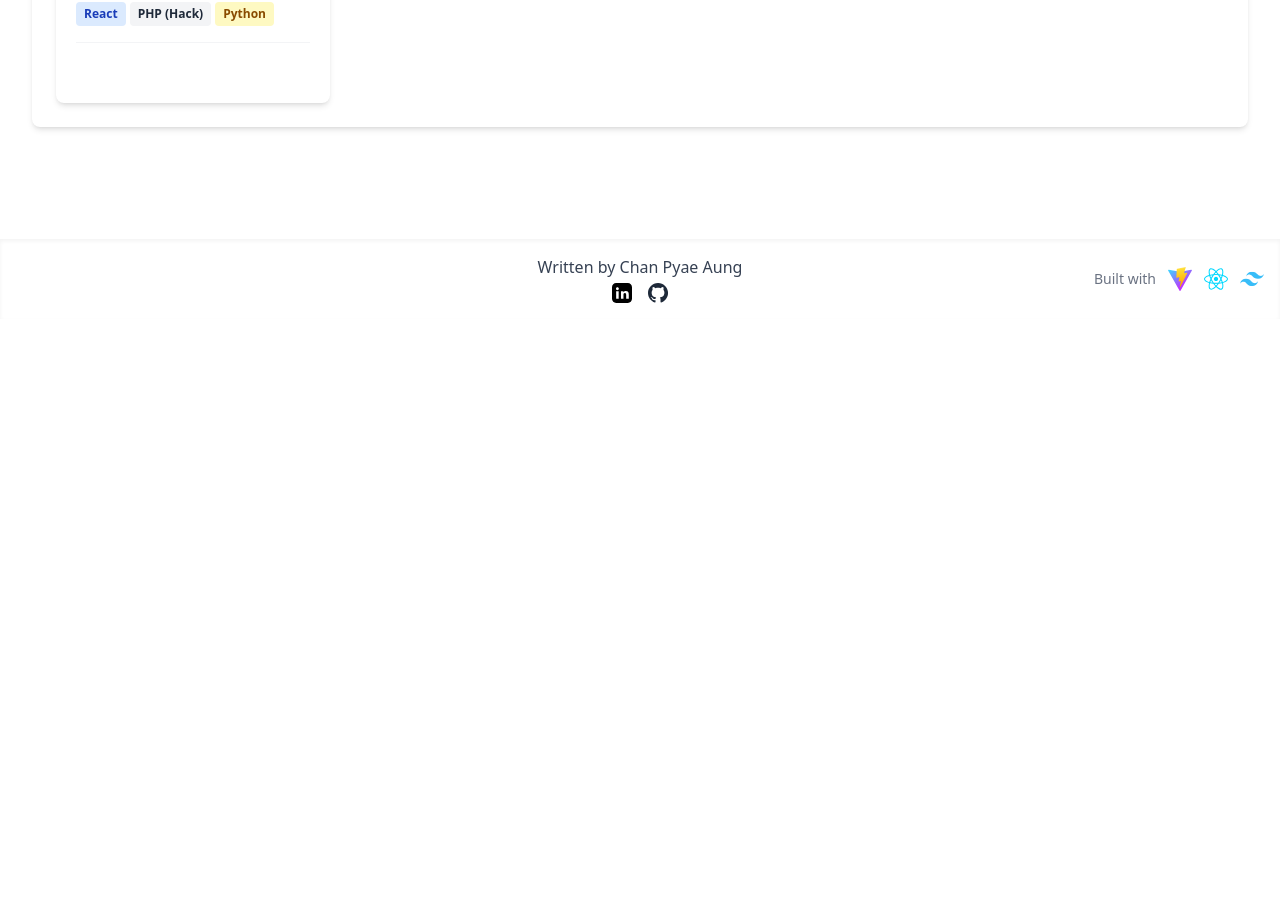
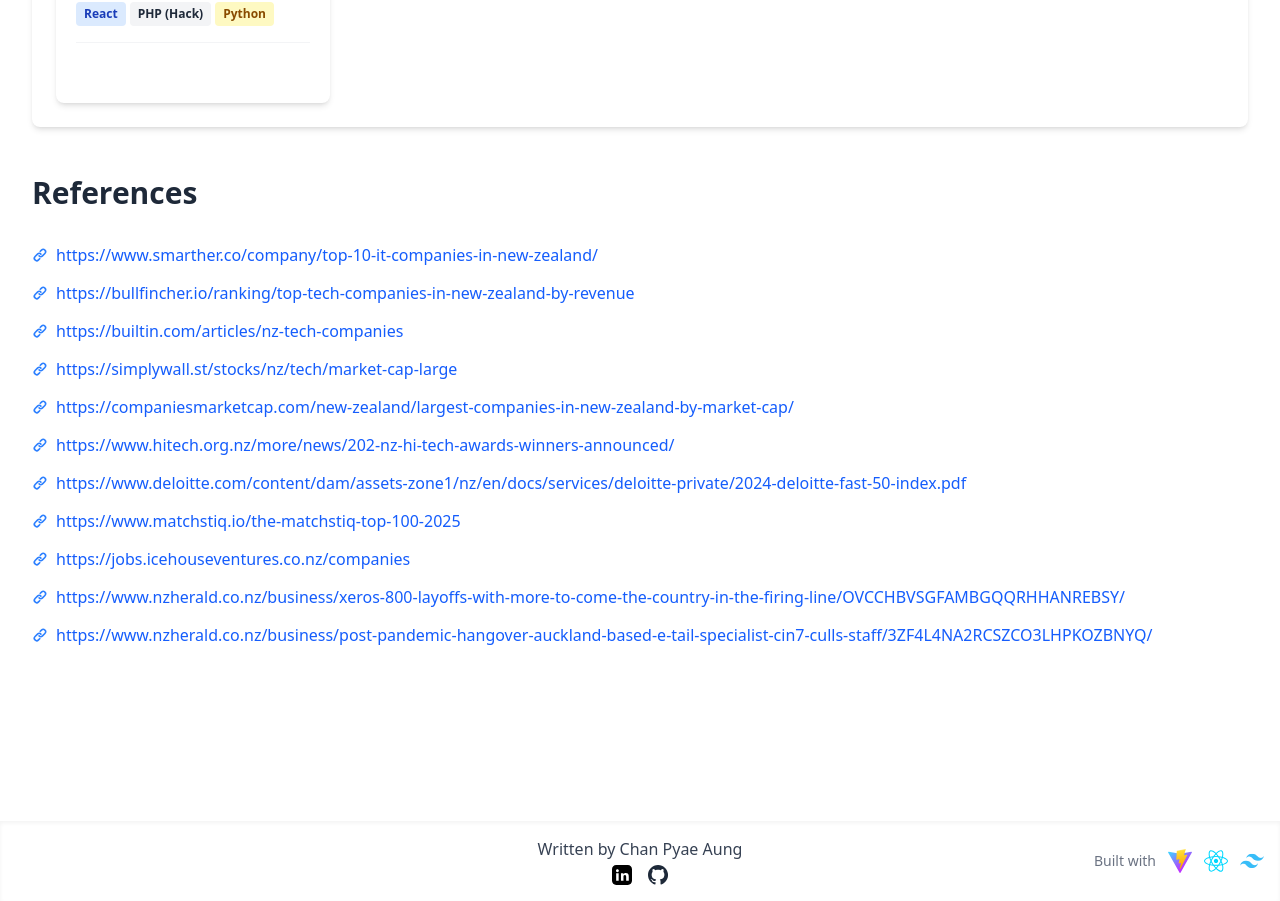
Before and after one commit to chanpyaung/nz-tech-companies, a React (Vite) app: page / in a window 1280 px wide. Shown: the part 7236-8137 px from the top of the page. Before the commit the page ends 7555 px from the top, so only its background shows below. Built offline with nearby package versions, Linux system fonts and the light colour scheme.

Commit message:
feat: added reference links.

```diff
--- a/src/App.jsx
+++ b/src/App.jsx
@@ -6,6 +6,8 @@ import FilterControls from './components/company/FilterControls';
 import CompanyGrid from './components/company/CompanyGrid';
 import Footer from './components/footer/Footer';
 import CompanyModal from './components/company/CompanyModal';
+import References from './components/references/References';
+import { references } from './utils/dataUtils';
 Chart.register(ArcElement, Tooltip, Legend);
 
 function App() {
@@ -69,6 +71,7 @@ if (error) return <div className="flex items-center justify-center h-screen text
           <h2 className="text-3xl font-bold text-center mb-8">Company Explorer</h2>
           <FilterControls filters={filters} setFilters={setFilters} categories={categories} techStacks={techStacks} />
           <CompanyGrid companies={filteredCompanies} allCategories={categories} onSelectCompany={setSelectedCompany} />
+          <References references={references}/>
         </section>
       </main>
       <Footer/>
--- /dev/null
+++ b/src/components/references/References.jsx
@@ -0,0 +1,38 @@
+import React from "react";
+
+function References({ references }) {
+    const links = references.map((ref, index) => (
+        <li key={index} className="mb-3">
+            <a
+                href={ref}
+                target="_blank"
+                rel="noopener noreferrer"
+                className="inline-flex items-center text-blue-600 hover:text-blue-800 hover:underline transition-colors duration-200 font-medium"
+            >
+                <svg className="w-4 h-4 mr-2 text-blue-500" fill="currentColor" viewBox="0 0 20 20">
+                    <path fillRule="evenodd" d="M12.586 4.586a2 2 0 112.828 2.828l-3 3a2 2 0 01-2.828 0 1 1 0 00-1.414 1.414 4 4 0 005.656 0l3-3a4 4 0 00-5.656-5.656l-1.5 1.5a1 1 0 101.414 1.414l1.5-1.5zm-5 5a2 2 0 012.828 0 1 1 0 101.414-1.414 4 4 0 00-5.656 0l-3 3a4 4 0 105.656 5.656l1.5-1.5a1 1 0 10-1.414-1.414l-1.5 1.5a2 2 0 11-2.828-2.828l3-3z" clipRule="evenodd" />
+                </svg>
+                {ref}
+            </a>
+        </li>
+    ));
+
+    return (
+        <section id="references" className="py-12 scroll-mt-20">
+            <div className="container mx-auto">
+                <div className=" mx-auto">
+                    <h2 className="text-3xl font-bold text-start mb-8 text-gray-800">
+                        References
+                    </h2>
+                    <div>
+                        <ul className="space-y-3">
+                            {links}
+                        </ul>
+                    </div>
+                </div>
+            </div>
+        </section>
+    );
+}
+
+export default References;
--- /dev/null
+++ b/src/utils/dataUtils.js
@@ -0,0 +1,16 @@
+export const references = [
+    // General Research & Rankings
+    "https://www.smarther.co/company/top-10-it-companies-in-new-zealand/",
+    "https://bullfincher.io/ranking/top-tech-companies-in-new-zealand-by-revenue",
+    "https://builtin.com/articles/nz-tech-companies",
+    "https://simplywall.st/stocks/nz/tech/market-cap-large",
+    "https://companiesmarketcap.com/new-zealand/largest-companies-in-new-zealand-by-market-cap/",
+    "https://www.hitech.org.nz/more/news/202-nz-hi-tech-awards-winners-announced/",
+    "https://www.deloitte.com/content/dam/assets-zone1/nz/en/docs/services/deloitte-private/2024-deloitte-fast-50-index.pdf",
+    "https://www.matchstiq.io/the-matchstiq-top-100-2025",
+    "https://jobs.icehouseventures.co.nz/companies",
+
+    // Specific Layoff News Articles
+    "https://www.nzherald.co.nz/business/xeros-800-layoffs-with-more-to-come-the-country-in-the-firing-line/OVCCHBVSGFAMBGQQRHHANREBSY/",
+    "https://www.nzherald.co.nz/business/post-pandemic-hangover-auckland-based-e-tail-specialist-cin7-culls-staff/3ZF4L4NA2RCSZCO3LHPKOZBNYQ/",
+];
```
Also changed, not shown: 1 other file (tests, documents, lock files or other folders).
